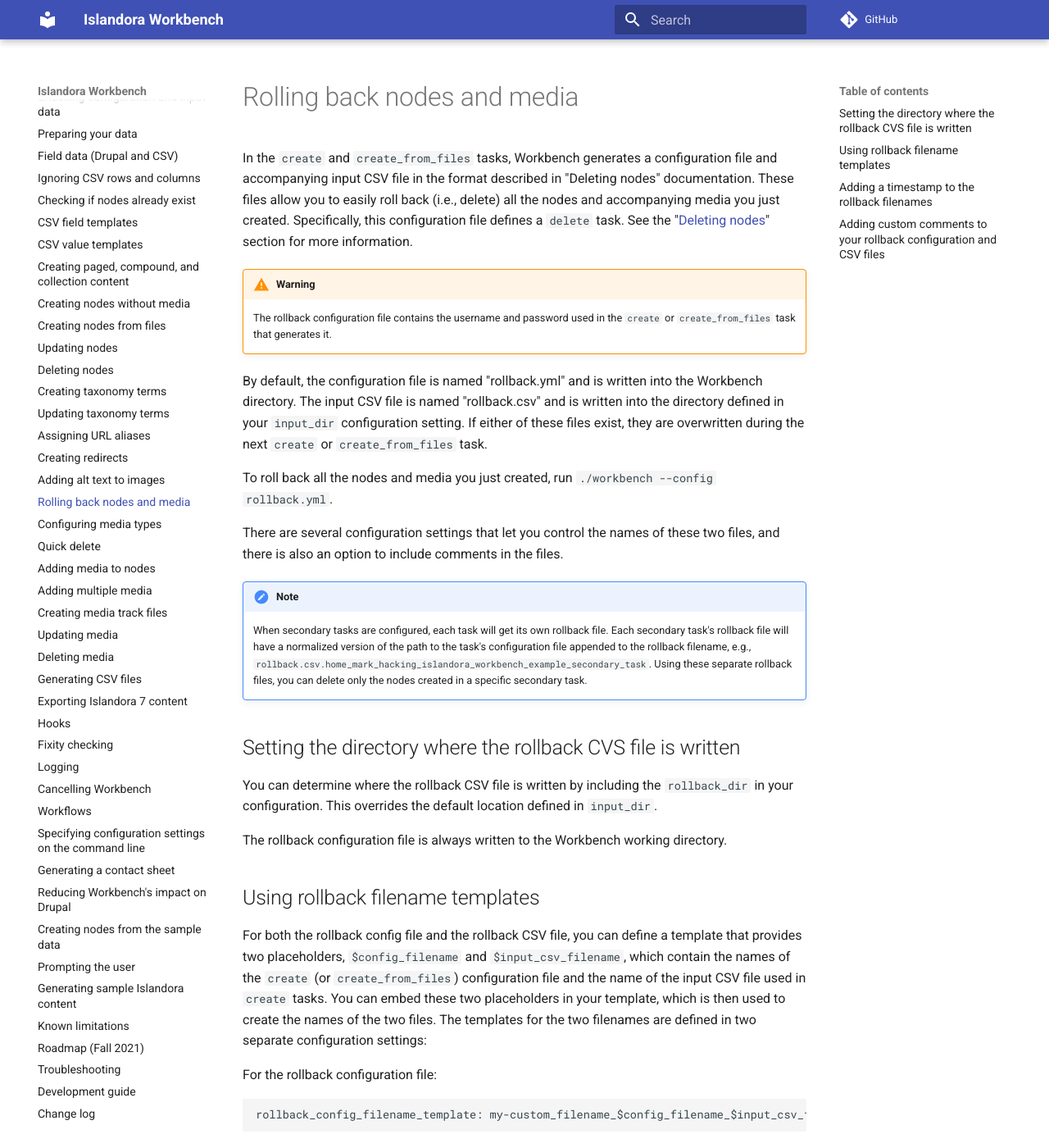
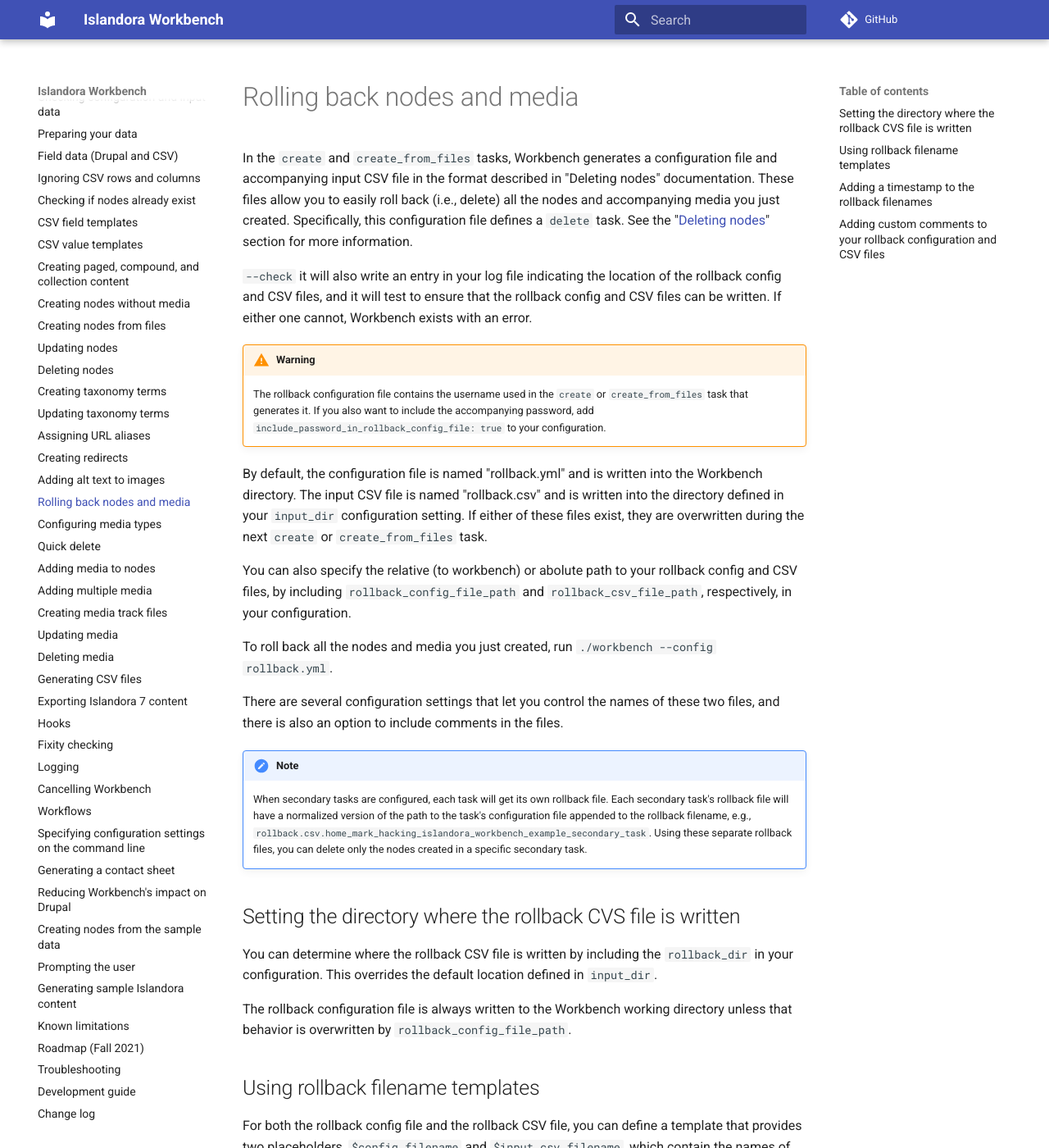
Before and after one commit to mjordan/islandora_workbench_docs, an MkDocs documentation site: the page built from docs/rolling_back.md, in a window 1280 px wide and 1400 px high. Shown: the whole window at 82% size. Built offline with MkDocs 1.6.1 and Material for MkDocs 9.7.7, drawn with Linux system fonts in a browser that asks for light colours; comment, search, counter and statistics services are not loaded.

Commit message:
Upates documenting changes from #855.

```diff
--- a/docs/rolling_back.md
+++ b/docs/rolling_back.md
@@ -1,9 +1,13 @@
 In the `create` and `create_from_files` tasks, Workbench generates a configuration file and accompanying input CSV file in the format described in "Deleting nodes" documentation. These files allow you to easily roll back (i.e., delete) all the nodes and accompanying media you just created. Specifically, this configuration file defines a `delete` task. See the "[Deleting nodes](/islandora_workbench_docs/deleting_nodes/)" section for more information.
 
+`--check` it will also write an entry in your log file indicating the location of the rollback config and CSV files, and it will test to ensure that the rollback config and CSV files can be written. If either one cannot, Workbench exists with an error.
+
 !!! warning
-    The rollback configuration file contains the username and password used in the `create` or `create_from_files` task that generates it.
+    The rollback configuration file contains the username used in the `create` or `create_from_files` task that generates it. If you also want to include the accompanying password, add `include_password_in_rollback_config_file: true` to your configuration.
 
 By default, the configuration file is named "rollback.yml" and is written into the Workbench directory. The input CSV file is named "rollback.csv" and is written into the directory defined in your `input_dir` configuration setting. If either of these files exist, they are overwritten during the next `create` or `create_from_files` task.
+
+You can also specify the relative (to workbench) or abolute path to your rollback config and CSV files, by including `rollback_config_file_path` and `rollback_csv_file_path`, respectively, in your configuration.
 
 To roll back all the nodes and media you just created, run `./workbench --config rollback.yml`.
 
@@ -16,7 +20,7 @@
 
 You can determine where the rollback CSV file is written by including the `rollback_dir` in your configuration. This overrides the default location defined in `input_dir`.
 
-The rollback configuration file is always written to the Workbench working directory.
+The rollback configuration file is always written to the Workbench working directory unless that behavior is overwritten by `rollback_config_file_path`.
 
 ## Using rollback filename templates
 
```
Also changed, not shown: docs/changelog.md (+2 -0 lines), docs/check.md (+2 -0 lines), docs/configuration.md (+3 -0 lines), docs/configuration_settings_on_the_command_line.md (+2 -0 lines).
